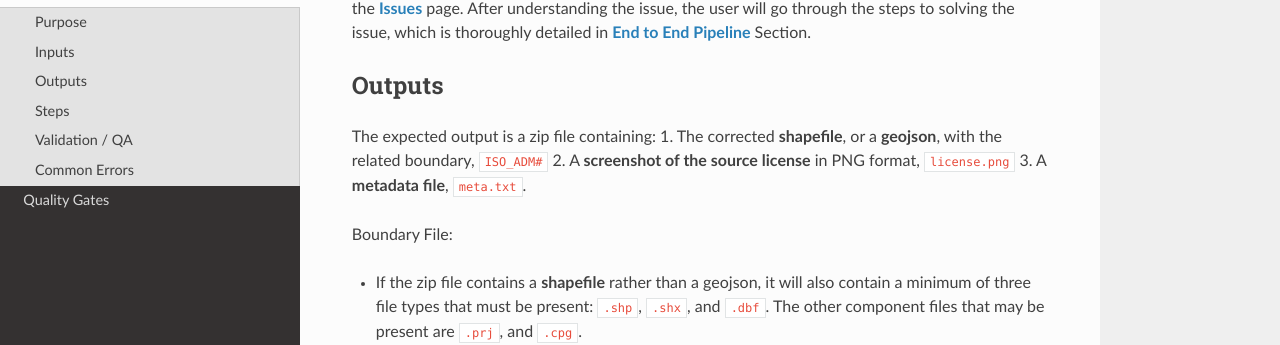
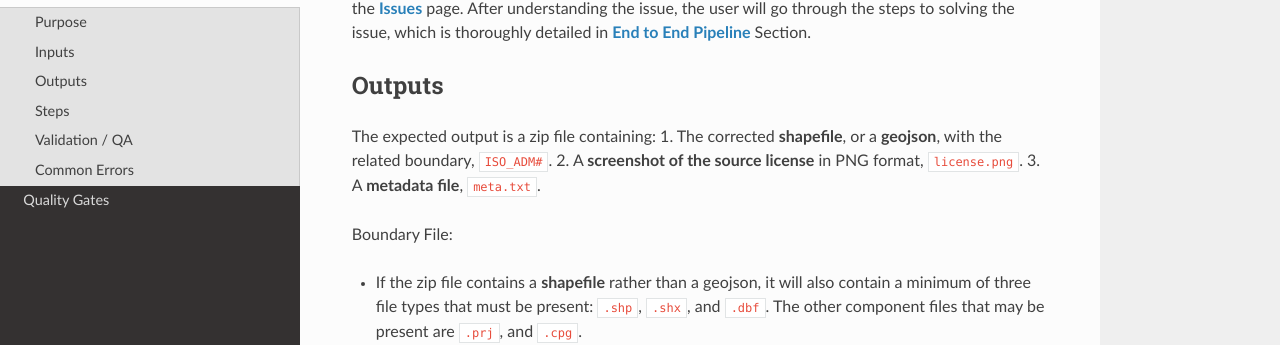
Before and after one commit to wmgeolab/gbDocs, an MkDocs documentation site: the page built from docs/docs/10-workflow-overview/deliverables-and-artifacts.md, in a window 1280 px wide and 900 px high. Shown: the part 395-740 px from the top of the window. Built offline with MkDocs 1.6.1, drawn with Linux system fonts in a browser that asks for light colours; nearby versions of some CDN libraries.

```diff
--- a/docs/docs/10-workflow-overview/deliverables-and-artifacts.md
+++ b/docs/docs/10-workflow-overview/deliverables-and-artifacts.md
@@ -8,8 +8,8 @@ In order to start the workflow, there must be a problem with a layer of data, wh
 
 ## Outputs
 The expected output is a zip file containing:
-   1. The corrected **shapefile**, or a **geojson**, with the related boundary, `ISO_ADM#`
-   2. A **screenshot of the source license** in PNG format, `license.png`
+   1. The corrected **shapefile**, or a **geojson**, with the related boundary, `ISO_ADM#`.
+   2. A **screenshot of the source license** in PNG format, `license.png`.
    3. A **metadata file**, `meta.txt`.
 
 Boundary File:
```
